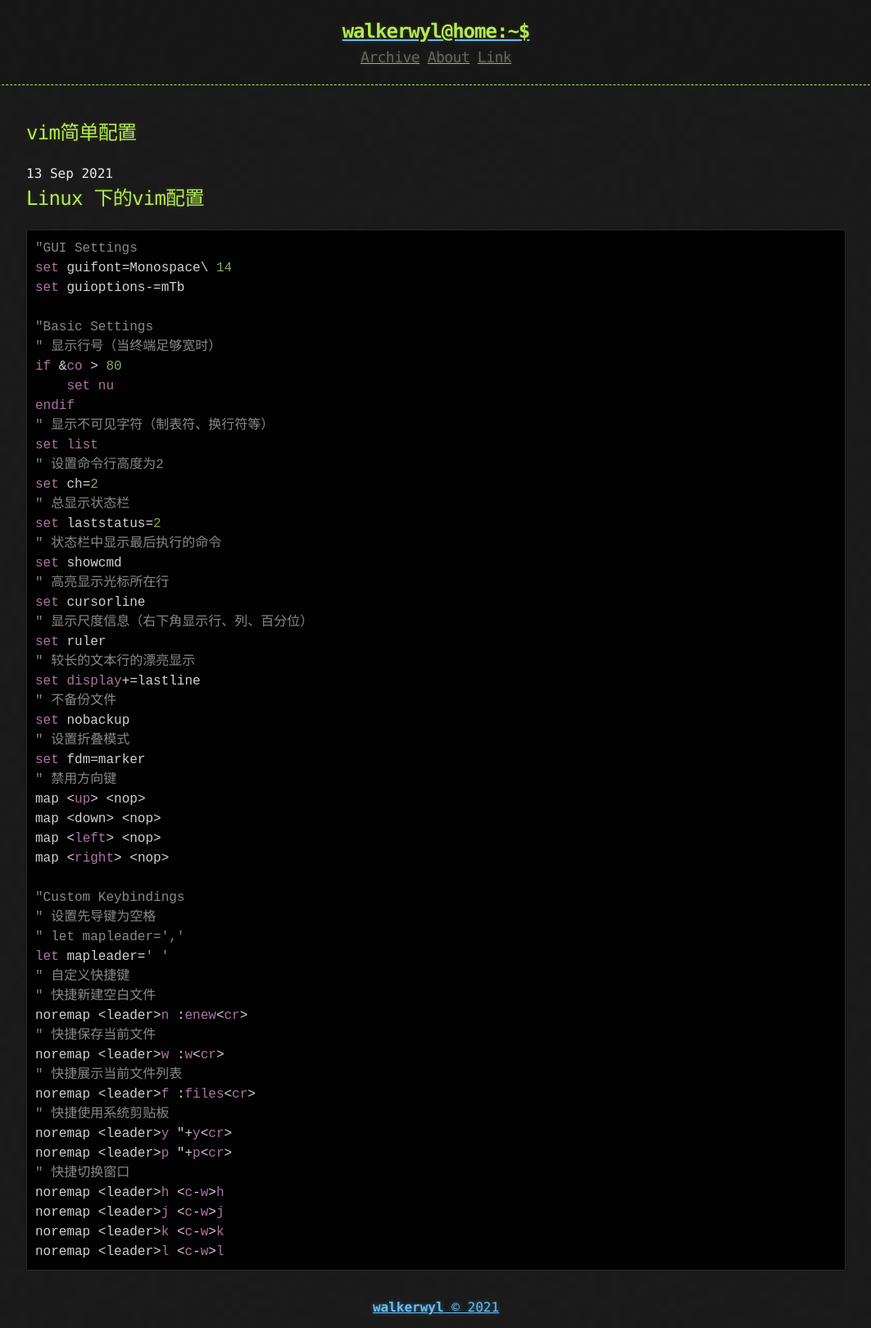
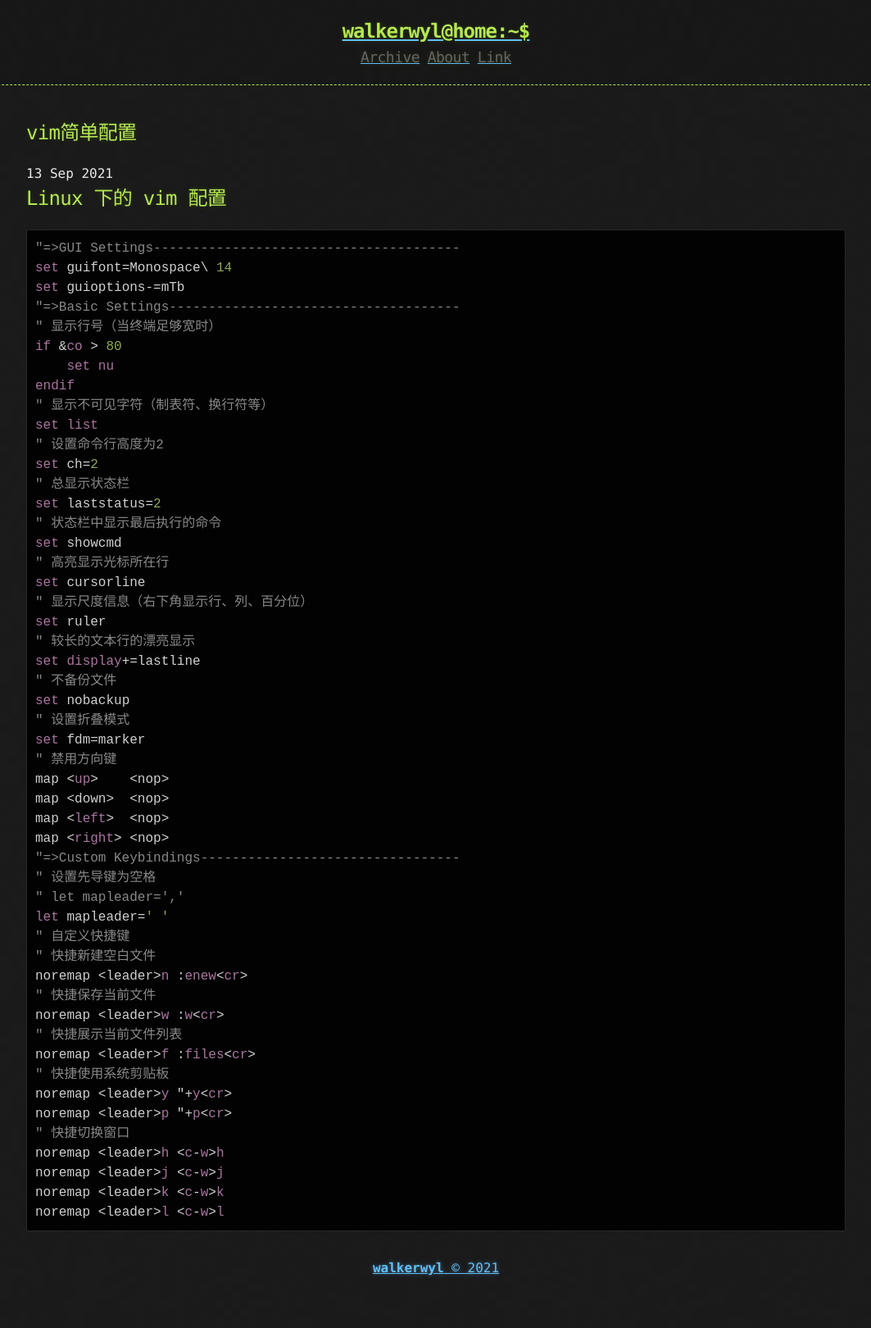
Before and after one commit to walkerwyl/walkerwyl.github.io, a Jekyll site: the page built from _posts/2021-09-13-vim简单设置.md, in a window 1280 px wide. Shown: the whole page at 82% size, without its empty margins (108-1171 px from the left). Built offline with Jekyll 4.4.1, drawn with Linux system fonts in a browser that asks for light colours; after the commit the page ends 1572 px from its top, so only the background shows below that.

````diff
--- a/_posts/2021-09-13-vim简单设置.md
+++ b/_posts/2021-09-13-vim简单设置.md
@@ -9,14 +9,13 @@ tags:
 ---
 
 
-## Linux 下的vim配置
+## Linux 下的 vim 配置
 
 ```vimscript
-"GUI Settings
+"=>GUI Settings---------------------------------------
 set guifont=Monospace\ 14
 set guioptions-=mTb
-
-"Basic Settings
+"=>Basic Settings-------------------------------------
 " 显示行号（当终端足够宽时）
 if &co > 80
     set nu
@@ -40,12 +39,11 @@ set nobackup
 " 设置折叠模式
 set fdm=marker
 " 禁用方向键
-map <up> <nop>
-map <down> <nop>
-map <left> <nop>
+map <up>    <nop>
+map <down>  <nop>
+map <left>  <nop>
 map <right> <nop>
-
-"Custom Keybindings
+"=>Custom Keybindings---------------------------------
 " 设置先导键为空格
 " let mapleader=','
 let mapleader=' '
````
